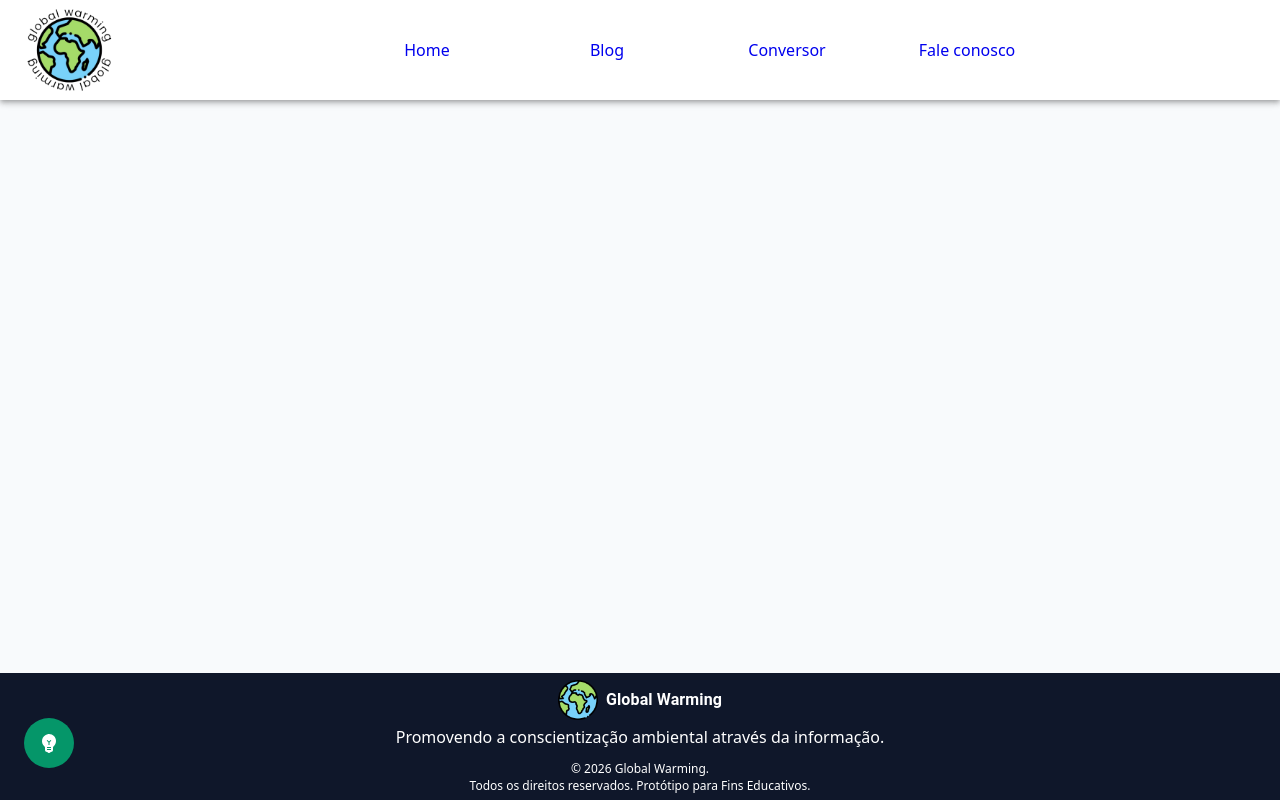
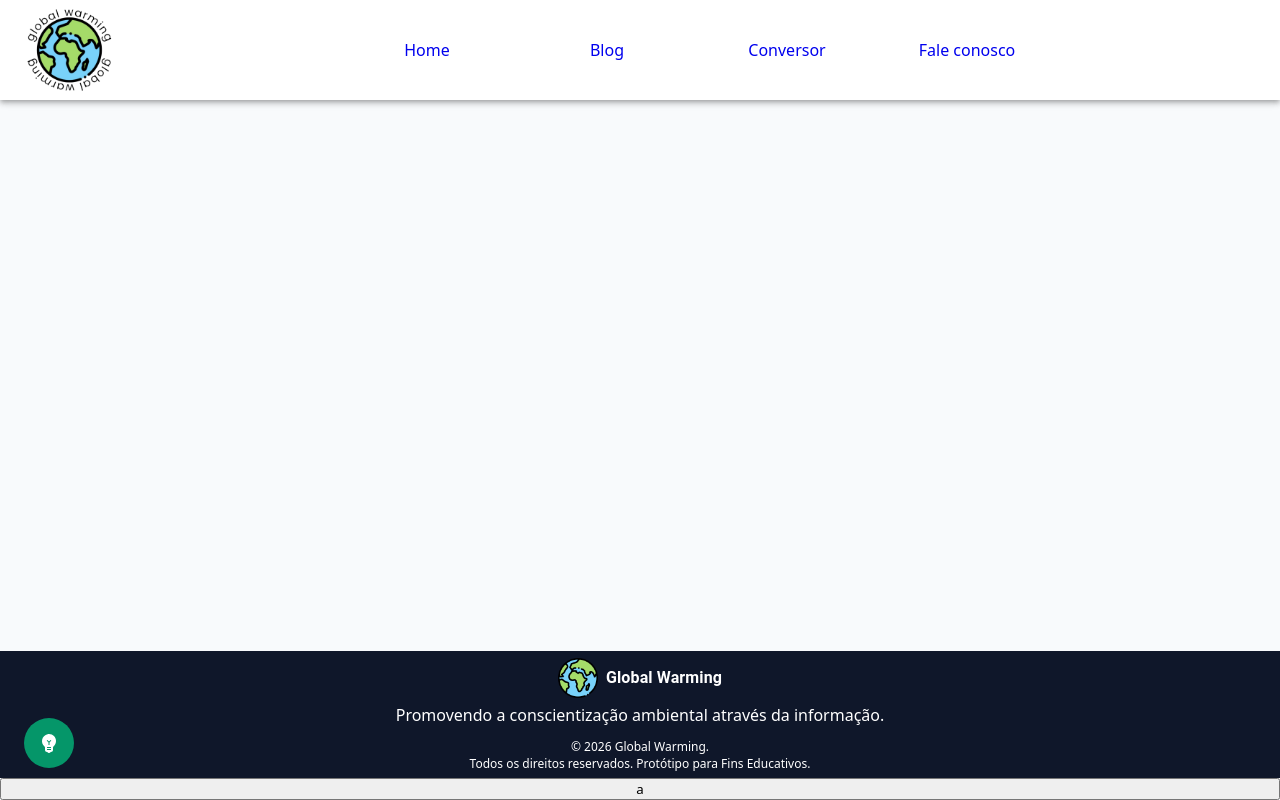
Before and after one commit to RobsonRomualdo/aquecimento_global, a React (Vite) app: page / in a window 1280 px wide. Built offline with nearby package versions, Linux system fonts and the light colour scheme.

Commit message:
adicionei um botao

```diff
--- a/src/pages/home.jsx
+++ b/src/pages/home.jsx
@@ -7,6 +7,7 @@ function Home() {
         <>
             <Header/>
             <Footer/>
+            <button>a</button>
             <ADrawer/>
         </>
     )
```
